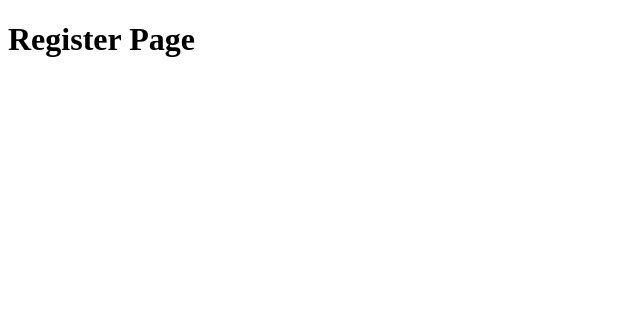
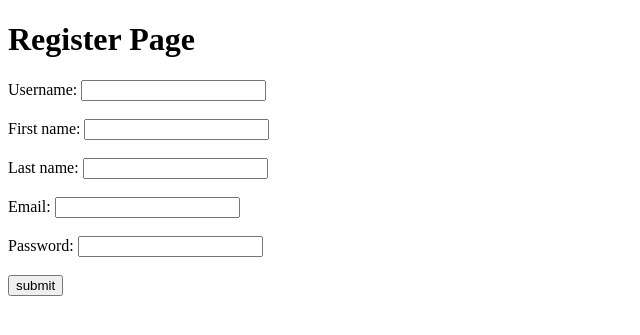
Before and after one commit to Javohir-dev/goodreads-clone, a Django app: page /users/register/ in a window 1280 px wide. Shown: the top 335 px of the page, without its empty margins (0-640 px from the left). Run offline with Django 4.2, Linux system fonts and the light colour scheme.

Commit message:
Register Users

```diff
--- a/templates/landing.html
+++ b/templates/landing.html
@@ -9,8 +9,8 @@
 
     <h1>Landing page</h1>
     <p>
-        <a href="{% url "register" %}">Register</a> /
-        <a href="{% url "login" %}">Login</a>
+        <a href="{% url "users:register" %}">Register</a> /
+        <a href="{% url "users:login" %}">Login</a>
     </p>
 
 </body>
--- a/users/templates/users/register.html
+++ b/users/templates/users/register.html
@@ -7,6 +7,24 @@
 </head>
 <body>
     <h1>Register Page</h1>
+    <form action="{% url 'users:register' %}" method="post">{% csrf_token %}
+        <label for="username">Username:</label>
+        <input id="username" type="text" name="username" /><br/><br/>
+
+        <label for="first_name">First name:</label>
+        <input id="first_name" type="text" name="first_name" /><br/><br/>
+
+        <label for="last_name">Last name:</label>
+        <input id="last_name" type="text" name="last_name" /><br/><br/>
+
+        <label for="email">Email:</label>
+        <input id="email" type="email" name="email" /><br/><br/>
+
+        <label for="password">Password:</label>
+        <input id="password" type="password" name="password" /><br/><br/>
+
+        <button type="submit">submit</button>
+    </form>
 
 </body>
 </html>
--- a/users/urls.py
+++ b/users/urls.py
@@ -2,7 +2,7 @@ from django.urls import path
 
 from .views import RegisterView, LoginView
 
-
+app_name = "users"
 urlpatterns = [
     path('register/', RegisterView.as_view(), name='register'),
     path('login/', LoginView.as_view(), name='login'),
--- a/users/views.py
+++ b/users/views.py
@@ -1,11 +1,29 @@
-from django.shortcuts import render
+from django.shortcuts import redirect, render
 from django.views import View
+from django.contrib.auth.models import User
 
 
 class RegisterView(View):
     def get(self, request):
         return render(request, "users/register.html")
 
+    def post(self, request):
+        username = request.POST["username"]
+        first_name = request.POST["first_name"]
+        last_name = request.POST["last_name"]
+        email = request.POST["email"]
+        password = request.POST["password"]
+        user  = User.objects.create(
+            username=username,
+            first_name=first_name,
+            last_name=last_name,
+            email=email,
+        )
+        user.set_password(password)
+        user.save()
+        print()
+        return redirect("users:login")
+
 
 class LoginView(View):
     def get(self, request):
```
